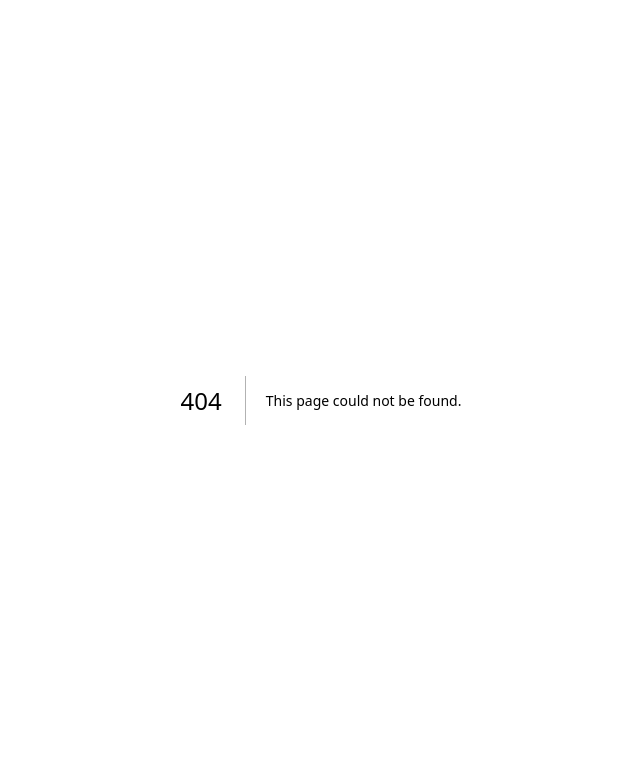
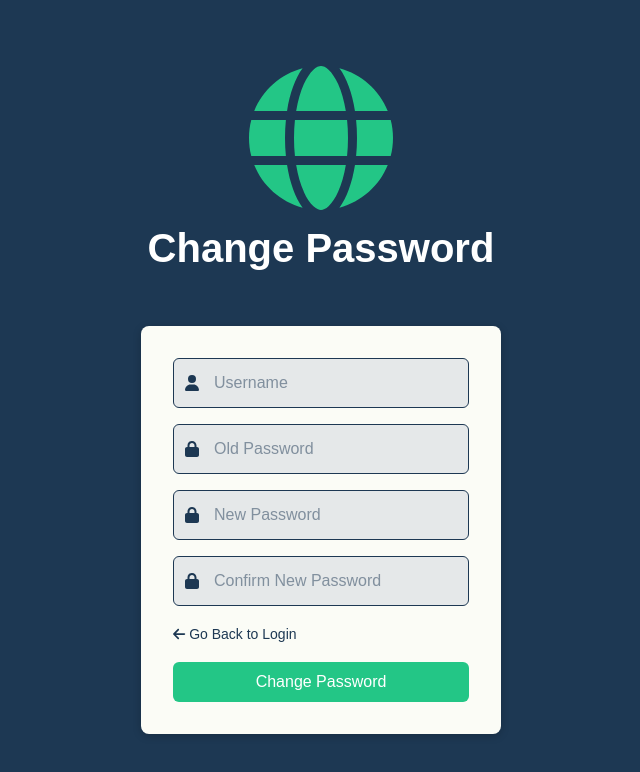
Before and after one commit to tenchq-tp/Knowledge-Base-Websites, a Next.js app in the folder frontend/: page /pages/login/change_password in a window 1280 px wide. Before the commit this address had no page. Shown: the top 772 px of the page, without its empty margins (319-959 px from the left). Built offline with nearby package versions, Linux system fonts and the light colour scheme.

Commit message:
no message

```diff
--- a/frontend/src/app/pages/article/create_article/page.js
+++ b/frontend/src/app/pages/article/create_article/page.js
@@ -1,4 +1,7 @@
 "use client";
+
+// เพิ่มบรรทัดนี้:
+import dynamic from "next/dynamic"; // <-- เพิ่มบรรทัดนี้เข้าไป
 
 import { useEditor, EditorContent } from "@tiptap/react";
 import {
@@ -31,12 +34,13 @@ import {
   faFileExport,
 } from "@fortawesome/free-solid-svg-icons";
 import { FontAwesomeIcon } from "@fortawesome/react-fontawesome";
-// import ResizableImage from "tiptap-extension-resizable-image";
+
 import StarterKit from "@tiptap/starter-kit";
 import Underline from "@tiptap/extension-underline";
 import TextStyle from "@tiptap/extension-text-style";
 import Color from "@tiptap/extension-color";
 import TextAlign from "@tiptap/extension-text-align";
+import Image from "@tiptap/extension-image";
 import Link from "@tiptap/extension-link";
 import Highlight from "@tiptap/extension-highlight";
 import Superscript from "@tiptap/extension-superscript";
@@ -57,11 +61,12 @@ import TaskList from "@tiptap/extension-task-list";
 import TaskItem from "@tiptap/extension-task-item";
 
 import { useState, useCallback } from "react";
-import dynamic from "next/dynamic";
 
 import Navbar from "../../../component/Navbar";
 import styles from "../../../style/create_article.module.css";
 
+// Dynamic import for html2pdf.js to ensure it's only loaded on the client-side.
+// บรรทัดนี้ถูกต้องแล้วหลังจาก import dynamic เข้ามา
 const html2pdf = dynamic(() => import("html2pdf.js"), { ssr: false });
 
 // Custom Font Size Extension for Tiptap
@@ -110,23 +115,6 @@ const FONT_SIZES = [
   "72px",
 ];
 
-// กำหนด Font ที่จะใช้ใน dropdown
-// ควรเป็น Font ที่มีในระบบของผู้ใช้หรือคุณได้โหลดไว้ใน CSS แล้ว
-const FONT_FAMILIES = [
-  "Arial",
-  "Verdana",
-  "Tahoma",
-  "Times New Roman",
-  "Courier New",
-  "Georgia",
-  "Palatino Linotype",
-  "Segoe UI",
-  "sans-serif", // generic family
-  "serif", // generic family
-  "monospace", // generic family
-  // เพิ่ม Font อื่นๆ ที่ต้องการและได้โหลดไว้ใน CSS แล้ว
-];
-
 export default function CreateArticlePage() {
   const [activeTab, setActiveTab] = useState("Home");
   const [articleTitle, setArticleTitle] = useState("");
@@ -134,29 +122,24 @@ export default function CreateArticlePage() {
   const editor = useEditor({
     extensions: [
       StarterKit.configure({
-        textStyle: false, // ปิด default textStyle เพื่อใช้ CustomFontSize
+        textStyle: false, // Disable default textStyle to use our custom one
       }),
       Underline,
-      CustomFontSize, // ใช้ CustomFontSize ของเรา
+      CustomFontSize, // Use CustomFontSize instead of TextStyle directly
       Color,
       TextAlign.configure({ types: ["heading", "paragraph"] }),
-      // ตั้งค่า FontFamily Extension ให้ถูกต้อง
-      FontFamily.configure({
-        // ระบุชนิดของ Node ที่สามารถเปลี่ยน Font ได้ (เช่น textStyle, paragraph, heading)
-        // ถ้าไม่ระบุ, โดย default จะใช้กับ `textStyle` ซึ่ง CustomFontSize ของเราก็ใช้ `textStyle`
-        // types: ['textStyle'], // ตัวอย่าง: ถ้าต้องการให้มีผลกับ textStyle เท่านั้น
-      }),
+      FontFamily,
       Highlight.configure({ multicolor: true }),
       Superscript,
       Subscript,
       Placeholder.configure({ placeholder: "เริ่มพิมพ์บทความของคุณ..." }),
-      //   ResizableImage.configure({
-      //     inline: true,
-      //     allowBase64: true,
-      //   }),
+      Image.configure({
+        inline: true, // Allows images to be inline with text
+        allowBase64: true, // Consider carefully for production as it increases document size
+      }),
       Link.configure({
-        openOnClick: true,
-        autolink: true,
+        openOnClick: true, // Open links on click
+        autolink: true, // Automatically turn pasted URLs into links
       }),
       HorizontalRule,
       CodeBlock,
@@ -171,20 +154,21 @@ export default function CreateArticlePage() {
       TableHeader,
       TableCell,
     ],
-    content: "<p>เริ่มต้นพิมพ์บทความของคุณที่นี่...</p>",
+    content: "<p>เริ่มต้นพิมพ์บทความของคุณที่นี่...</p>", // Add initial content
   });
 
   const setFontSize = useCallback(
     (size) => {
       if (editor) {
+        // ตรวจสอบว่า editor พร้อมใช้งานแล้ว
         editor.chain().focus().setFontSize(size).run();
       }
     },
     [editor]
-  );
+  ); // editor เป็น dependency เพราะใช้ editor ภายในฟังก์ชัน
 
   const addImage = useCallback(() => {
-    if (!editor) return;
+    if (!editor) return; // ถ้า editor ยังไม่พร้อม ให้หยุดการทำงาน
 
     const url = window.prompt("URL รูปภาพ:");
     if (url) {
@@ -198,14 +182,14 @@ export default function CreateArticlePage() {
         alert("URL รูปภาพไม่ถูกต้อง");
       }
     }
-  }, [editor]);
+  }, [editor]); // editor เป็น dependency
 
   const addFile = useCallback(() => {
-    if (!editor) return;
+    if (!editor) return; // ถ้า editor ยังไม่พร้อม ให้หยุดการทำงาน
 
     const url = window.prompt("URL ไฟล์:");
     if (url) {
-      const fileName = url.substring(url.lastIndexOf("/") + 1);
+      const fileName = url.substring(url.lastIndexOf("/") + 1); // Extract file name from URL
       editor
         .chain()
         .focus()
@@ -362,22 +346,22 @@ export default function CreateArticlePage() {
               <div className={styles.menuGroup}>
                 <select
                   onChange={(e) =>
-                    // เรียกใช้คำสั่ง setFontFamily ที่มากับ FontFamily Extension
                     editor.chain().focus().setFontFamily(e.target.value).run()
                   }
-                  // ดึงค่า fontFamily ปัจจุบันจาก editor.getAttributes("textStyle").fontFamily
-                  // หรือจาก editor.getAttributes("fontFamily") หากมี
-                  // หากไม่มีค่า ให้ใช้ค่าเริ่มต้น เช่น "Arial"
                   value={
                     editor.getAttributes("textStyle").fontFamily || "Arial"
                   }
                   title="Font Family"
                 >
-                  {FONT_FAMILIES.map((font) => (
-                    <option key={font} value={font}>
-                      {font}
-                    </option>
-                  ))}
+                  <option value="Arial">Arial</option>
+                  <option value="Verdana">Verdana</option>
+                  <option value="Tahoma">Tahoma</option>
+                  <option value="Times New Roman">Times New Roman</option>
+                  <option value="Courier New">Courier New</option>
+                  <option value="Georgia">Georgia</option>
+                  <option value="Palatino Linotype">Palatino Linotype</option>
+                  <option value="Segoe UI">Segoe UI</option>
+                  {/* เพิ่ม Font อื่นๆ ที่ต้องการ */}
                 </select>
 
                 <select
--- /dev/null
+++ b/frontend/src/app/pages/login/change_password/page.js
@@ -0,0 +1,160 @@
+"use client";
+import React, { useState } from "react";
+import { useRouter } from "next/navigation";
+import Link from "next/link";
+import { FontAwesomeIcon } from "@fortawesome/react-fontawesome";
+import {
+  faUser,
+  faLock,
+  faGlobe,
+  faArrowLeft,
+} from "@fortawesome/free-solid-svg-icons";
+import Swal from "sweetalert2";
+import "../../../style/login.css";
+
+export default function ChangePasswordPage() {
+  const [username, setUsername] = useState("");
+  const [oldPassword, setOldPassword] = useState("");
+  const [newPassword, setNewPassword] = useState("");
+  const [confirmPassword, setConfirmPassword] = useState("");
+  const [isLoading, setIsLoading] = useState(false);
+  const router = useRouter();
+
+  const handleChangePassword = async (e) => {
+    e.preventDefault();
+
+    if (!username || !oldPassword || !newPassword || !confirmPassword) {
+      Swal.fire({
+        icon: "warning",
+        title: "Incomplete Information!",
+        text: "Please fill out all fields",
+        confirmButtonText: "OK",
+        iconColor: "#ff9500",
+      });
+      return;
+    }
+
+    if (newPassword !== confirmPassword) {
+      Swal.fire({
+        icon: "error",
+        title: "Mismatch",
+        text: "New passwords do not match",
+        confirmButtonText: "OK",
+      });
+      return;
+    }
+
+    setIsLoading(true);
+
+    try {
+      const response = await fetch(
+        `${process.env.NEXT_PUBLIC_API}/users/change-password`,
+        {
+          method: "POST",
+          headers: {
+            "Content-Type": "application/json",
+            accept: "application/json",
+          },
+          body: JSON.stringify({
+            username: username,
+            old_password: oldPassword,
+            new_password: newPassword,
+          }),
+        }
+      );
+
+      const data = await response.json();
+
+      if (response.ok) {
+        Swal.fire({
+          icon: "success",
+          title: "Password Changed!",
+          text: "You can now log in with your new password",
+          confirmButtonText: "Login",
+        }).then(() => {
+          router.push("/pages/login");
+        });
+      } else {
+        Swal.fire({
+          icon: "error",
+          title: "Error",
+          text: data.detail || "Failed to change password",
+          confirmButtonText: "Try Again",
+        });
+      }
+    } catch (error) {
+      console.error("Change password error:", error);
+      Swal.fire({
+        icon: "error",
+        title: "Server Error",
+        text: "Could not connect to server",
+        confirmButtonText: "OK",
+      });
+    } finally {
+      setIsLoading(false);
+    }
+  };
+
+  return (
+    <div className="login-container">
+      <div className="login-header">
+        <FontAwesomeIcon icon={faGlobe} className="login-icon" />
+        <h1 className="login-title">Change Password</h1>
+      </div>
+      <form onSubmit={handleChangePassword} className="login-form">
+        <div className="input-container">
+          <FontAwesomeIcon icon={faUser} className="input-icon" />
+          <input
+            type="text"
+            placeholder="Username"
+            value={username}
+            disabled={isLoading}
+            onChange={(e) => setUsername(e.target.value)}
+          />
+        </div>
+        <div className="input-container">
+          <FontAwesomeIcon icon={faLock} className="input-icon" />
+          <input
+            type="password"
+            placeholder="Old Password"
+            value={oldPassword}
+            disabled={isLoading}
+            onChange={(e) => setOldPassword(e.target.value)}
+          />
+        </div>
+        <div className="input-container">
+          <FontAwesomeIcon icon={faLock} className="input-icon" />
+          <input
+            type="password"
+            placeholder="New Password"
+            value={newPassword}
+            disabled={isLoading}
+            onChange={(e) => setNewPassword(e.target.value)}
+          />
+        </div>
+        <div className="input-container">
+          <FontAwesomeIcon icon={faLock} className="input-icon" />
+          <input
+            type="password"
+            placeholder="Confirm New Password"
+            value={confirmPassword}
+            disabled={isLoading}
+            onChange={(e) => setConfirmPassword(e.target.value)}
+          />
+        </div>
+
+        <div className="ChangePassword">
+          <Link href="/pages/login" className="forgot-link">
+            <FontAwesomeIcon icon={faArrowLeft} /> Go Back to Login
+          </Link>
+        </div>
+
+        <div className="button button-centered">
+          <button type="submit" className="btn-login" disabled={isLoading}>
+            {isLoading ? "Changing..." : "Change Password"}
+          </button>
+        </div>
+      </form>
+    </div>
+  );
+}
--- a/frontend/src/app/pages/login/page.js
+++ b/frontend/src/app/pages/login/page.js
@@ -5,12 +5,7 @@ import { useRouter } from "next/navigation";
 
 import "../../style/login.css";
 import { FontAwesomeIcon } from "@fortawesome/react-fontawesome";
-import {
-  faUser,
-  faLock,
-  faEarthAmericas,
-  faGlobe,
-} from "@fortawesome/free-solid-svg-icons";
+import { faUser, faLock, faGlobe } from "@fortawesome/free-solid-svg-icons";
 import Swal from "sweetalert2";
 
 export default function Login() {
@@ -144,7 +139,7 @@ export default function Login() {
           />
         </div>
         <div className="ChangePassword">
-          <Link href="/reset-password" className="forgot-link">
+          <Link href="/pages/login/change_password" className="forgot-link">
             Change Password?
           </Link>
         </div>
--- a/frontend/src/app/style/home.module.css
+++ b/frontend/src/app/style/home.module.css
@@ -1,3 +1,4 @@
+/* refresh */
 .homeContainer {
   background-color: #fff;
   min-height: 100vh;
--- a/frontend/src/app/style/login.css
+++ b/frontend/src/app/style/login.css
@@ -1,16 +1,19 @@
 .login-container {
   min-height: 100vh;
   display: flex;
+  flex-direction: column;
   align-items: center;
-  flex-direction: column; /* จัดวางแนวดิ่ง */
   justify-content: center;
-  /*background:	#23c686;*/
   background: #1d3853;
 }
 
 .login-header {
+  display: flex;
+  flex-direction: column;
+  align-items: center;
+
+  justify-content: center;
   margin-bottom: 2rem;
-
 }
 
 .login-icon {
@@ -18,6 +21,7 @@
   /*color: #1d3853;*/
   color: #23c686;
   margin-bottom: 0.5rem;
+
 }
 
 .login-title {
--- a/frontend/src/app/style/navbar.module.css
+++ b/frontend/src/app/style/navbar.module.css
@@ -5,23 +5,29 @@
     justify-content: space-between;
     align-items: center;
     background: linear-gradient(90deg, #0f2027, #203a43, #2c5364);
-    padding: 16px 40px;
+    padding: 12px 30px;
+    /* ลดขนาด padding */
     box-shadow: 0 4px 15px rgba(0, 0, 0, 0.3);
+    font-size: 0.9rem;
+    /* ลดขนาดฟอนต์ใน navbar */
 }
 
 .logo {
     display: flex;
     align-items: center;
-    gap: 12px;
+    gap: 8px;
+    /* ลดช่องว่าง */
     color: #23c686;
     font-weight: bold;
     font-family: "Orbitron", sans-serif;
-    font-size: 1.8rem;
+    font-size: 1.4rem;
+    /* ลดขนาดฟอนต์โลโก้ */
     text-shadow: 0 0 5px rgba(35, 198, 134, 0.6);
 }
 
 .logoIcon {
-    font-size: 2rem;
+    font-size: 1.4rem;
+    /* ลดขนาดไอคอนโลโก้ */
     color: #23c686;
     animation: pulse 1.5s infinite;
 }
@@ -29,29 +35,103 @@
 .logoText {
     color: #ffffff;
     font-weight: bold;
-    font-size: 1.5rem;
+    font-size: 1.2rem;
+    /* ลดขนาดข้อความโลโก้ */
 }
 
 .navLinks {
     display: flex;
-    gap: 30px;
+    gap: 20px;
+    /* ลดช่องว่างระหว่างเมนู */
     list-style: none;
+    align-items: center;
 }
 
 .navItem {
     cursor: pointer;
     color: #ffffff;
-    font-size: 1.3rem;
+    font-size: 1.1rem;
+    /* ลดขนาดฟอนต์เมนู */
     transition: color 0.3s ease, transform 0.3s ease;
+    display: flex;
+    align-items: center;
+    gap: 6px;
+    /* ลดช่องว่างระหว่างไอคอนกับข้อความ */
+    position: relative;
 }
 
 .navItem:hover {
     color: #23c686;
-    transform: scale(1.15);
+    transform: scale(1.1);
+    /* ลดการขยาย */
 }
 
 .icon {
-    font-size: 1.6rem;
+    font-size: 1.2rem;
+    /* ลดขนาดไอคอน */
+}
+
+/* Username & Logout Dropdown */
+.userMenu {
+    position: relative;
+    cursor: pointer;
+}
+
+.chevron {
+    font-size: 0.75rem;
+    /* ลดขนาดลูกศร */
+    margin-left: 4px;
+    /* ลดช่องว่าง */
+}
+
+.logoutDropdown {
+    position: absolute;
+    top: 120%;
+    right: 0;
+    background-color: #1a1a1a;
+    border-radius: 6px;
+    box-shadow: 0 8px 16px rgba(0, 0, 0, 0.3);
+    overflow: hidden;
+    max-height: 0;
+    opacity: 0;
+    transition: max-height 0.3s ease, opacity 0.3s ease;
+    z-index: 1000;
+}
+
+.show {
+    max-height: 100px;
+    opacity: 1;
+}
+
+.logoutButton {
+    background-color: #d33;
+    color: white;
+    border: none;
+    padding: 8px 14px;
+    /* ลด padding */
+    font-size: 0.9rem;
+    /* ลดขนาดฟอนต์ */
+    width: 100%;
+    text-align: left;
+    cursor: pointer;
+    font-weight: bold;
+    display: flex;
+    align-items: center;
+    gap: 8px;
+    /* ลดช่องว่าง */
+    transition: background-color 0.3s ease;
+}
+
+.logoutIcon {
+    font-size: 0.9rem;
+    /* ลดขนาดไอคอน logout */
+    margin-right: 6px;
+    /* ลดช่องว่าง */
+    color: white;
+}
+
+.logoutButton:hover {
+    background-color: #b52a2a;
 }
 
 /* Animation */
```
Also changed, not shown: frontend/package.json (+40 -1 lines), 1 other file (tests, documents, lock files or other folders). Lines whose indentation alone changed are shown as unchanged.
